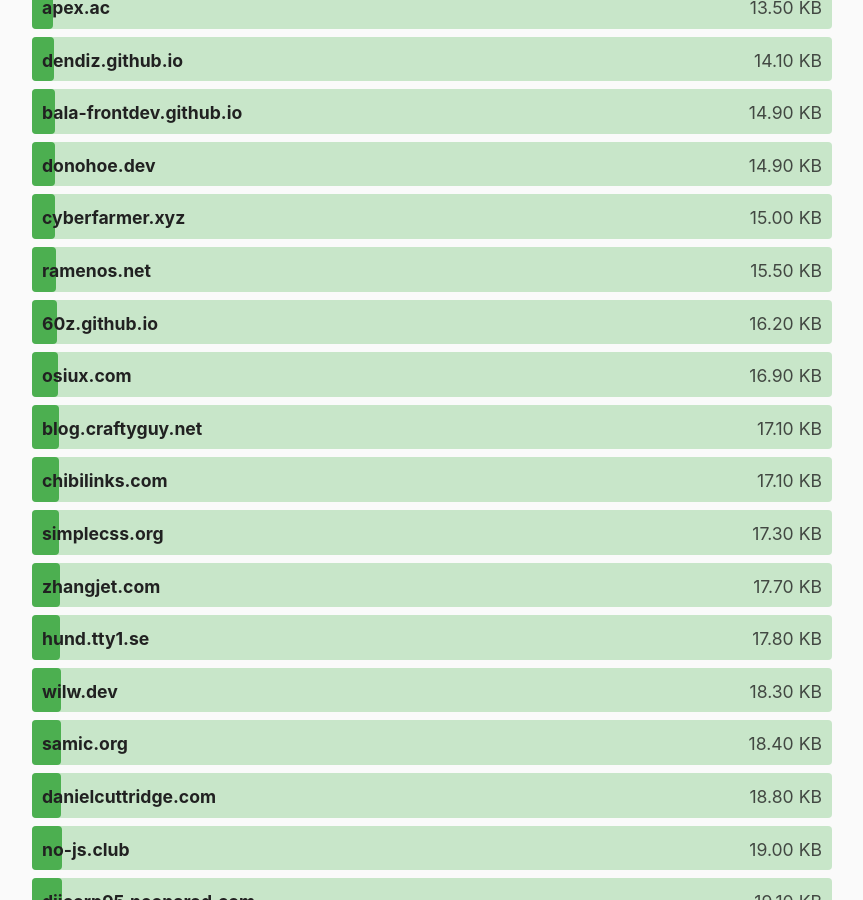
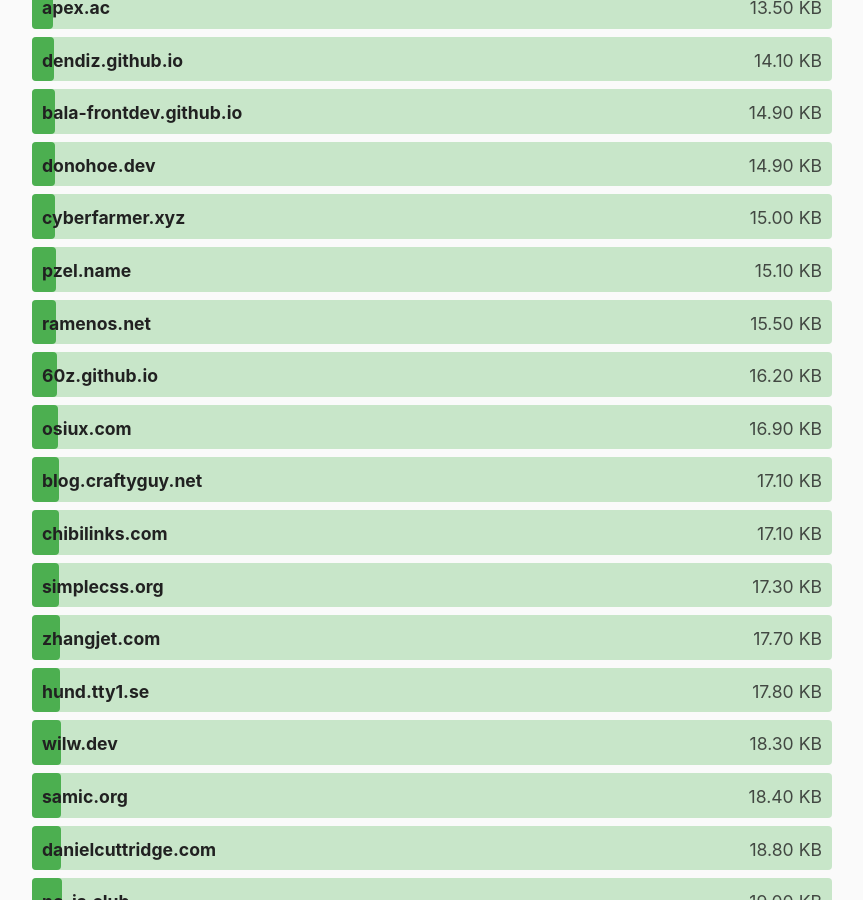
Before and after one commit to kevquirk/512kb.club, a Jekyll site: the page built from index.md, in a window 1280 px wide and 900 px high, scrolled down 6267 px. Shown: the whole window, without its empty margins (208-1071 px from the left). Built offline with Jekyll 4.4.1, drawn with Linux system fonts in a browser that asks for light colours.

Commit message:
Add pzel.name
GTMetrics scan results on 2022-10-03T17:34:
https://gtmetrix.com/reports/pzel.name/YuF9bhij/

```diff
--- a/_data/sites.yml
+++ b/_data/sites.yml
@@ -1868,6 +1868,11 @@
   size: 62.3
   last_checked: 2022-01-11
 
+- domain: pzel.name
+  url: https://pzel.name/
+  size: 15.1
+  last_checked: 2022-10-03
+
 - domain: qcard.link
   url: https://qcard.link/
   size: 101
```
